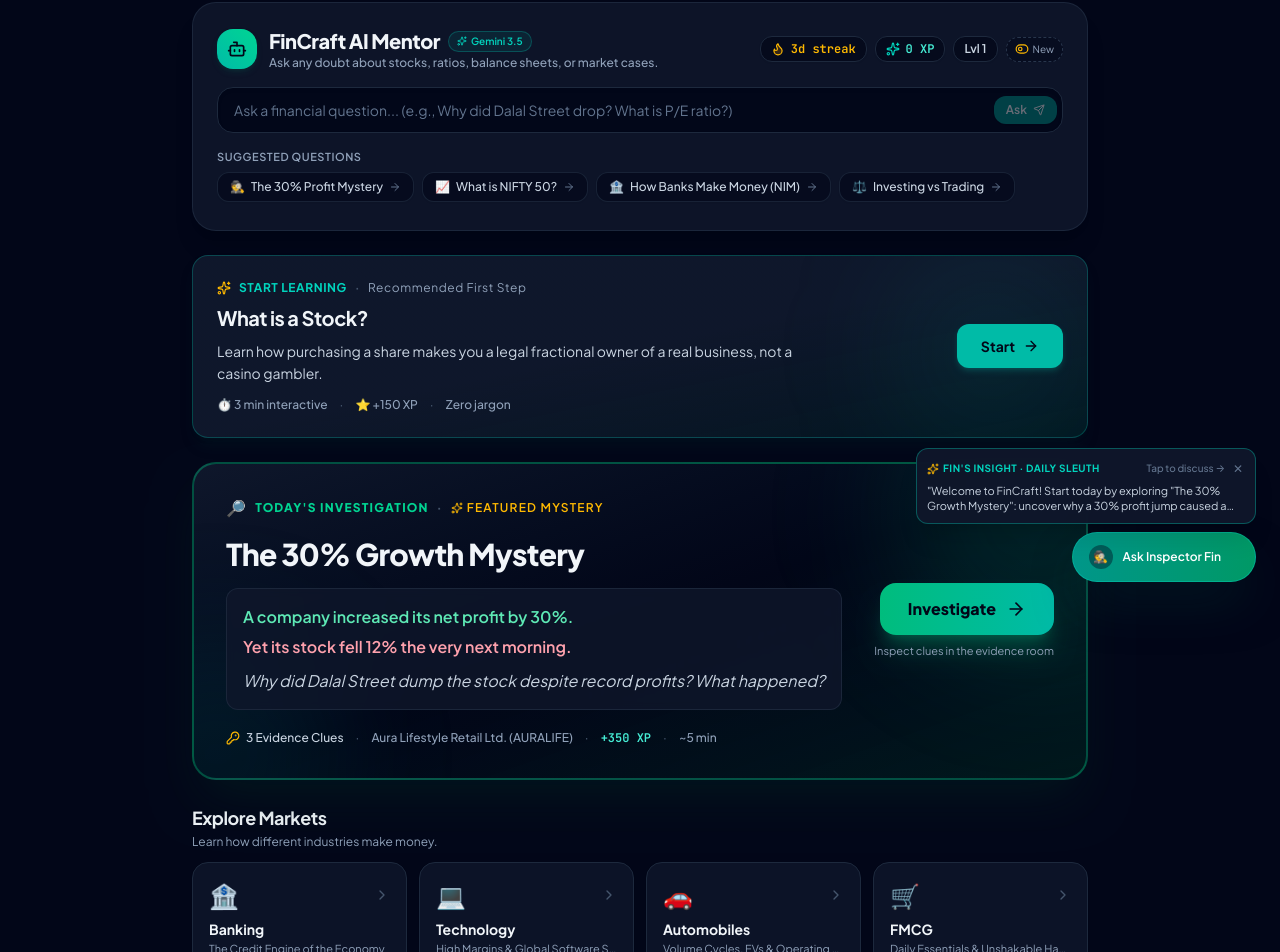
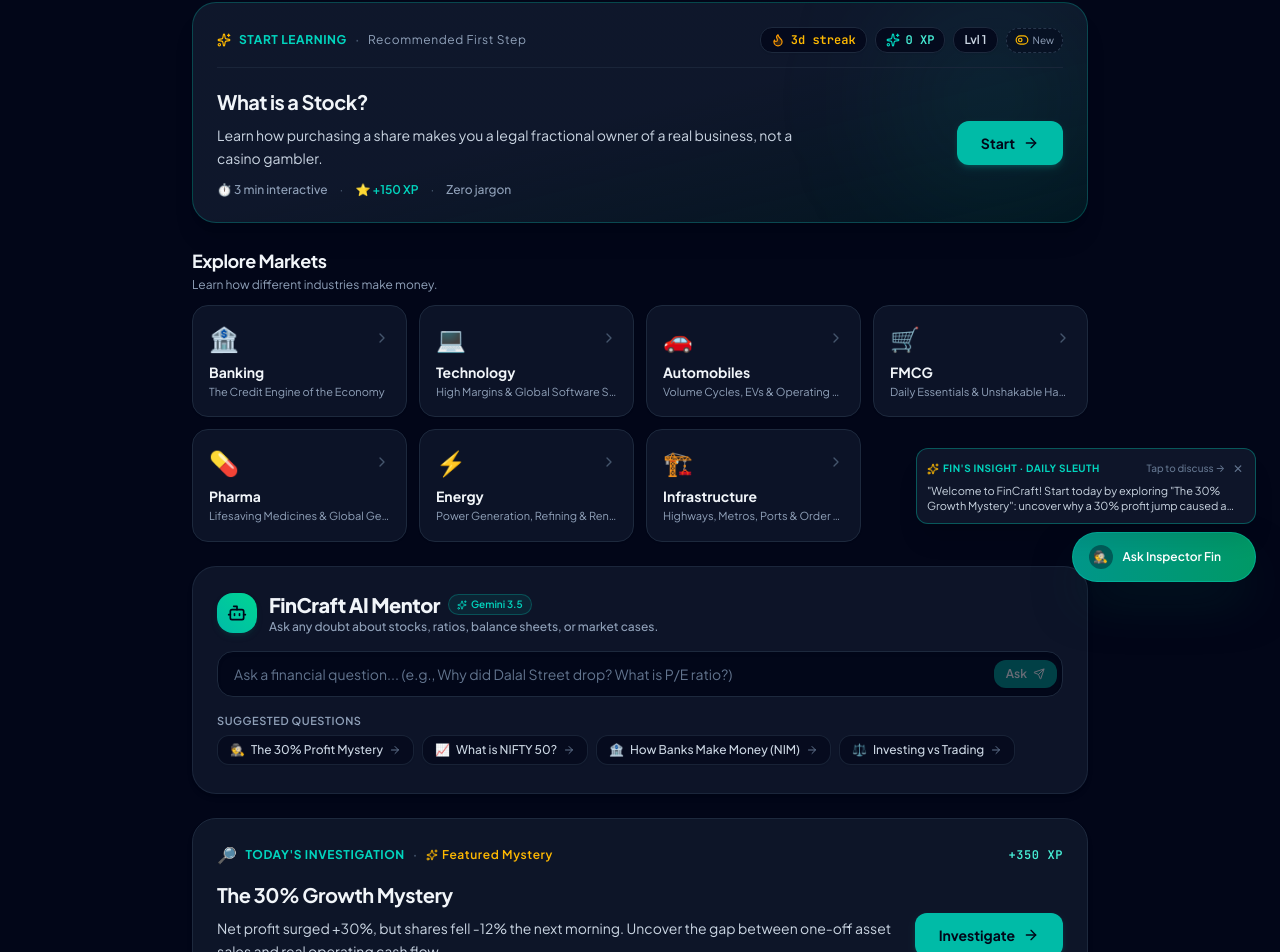
Before and after one commit to Tharunkumar1411/eduLab-prototype, a React (Vite) app: page / in a window 1280 px wide. Shown: the part 194-1146 px from the top of the page. Built offline with nearby package versions, Linux system fonts and the light colour scheme.

Commit message:
refactor: reorganize home dashboard layout
- Shifted learning progress and metrics to the top
- Relocated AI chat and refined component structures
- Standardized UI styling for cards and section headers

```diff
--- a/src/components/home/ContinueLearningCard.tsx
+++ b/src/components/home/ContinueLearningCard.tsx
@@ -1,11 +1,16 @@
 import React from 'react';
-import { ArrowRight, BookOpen, CheckCircle2, Play, Sparkles } from 'lucide-react';
+import { ArrowRight, BookOpen, Flame, Sparkles, ToggleLeft, ToggleRight } from 'lucide-react';
 import { PathNode } from '../../data/learningPath.ts';
 
 interface ContinueLearningCardProps {
   isNewUser: boolean;
   currentNode: PathNode;
   progressPercent: number;
+  streakDays: number;
+  userLevel: number;
+  userXp: number;
+  isSimulatingNewUser?: boolean;
+  onToggleUserMode?: () => void;
   onStartOrContinue: (node: PathNode) => void;
 }
 
@@ -13,18 +18,62 @@ export const ContinueLearningCard: React.FC<ContinueLearningCardProps> = ({
   isNewUser,
   currentNode,
   progressPercent,
+  streakDays,
+  userLevel,
+  userXp,
+  isSimulatingNewUser,
+  onToggleUserMode,
   onStartOrContinue,
 }) => {
+  // Render user streak and level badges strip
+  const renderLearnerMetrics = () => (
+    <div className="flex items-center gap-2 flex-wrap">
+      <div className="flex items-center gap-1.5 px-2.5 py-1 rounded-xl bg-slate-950/80 border border-slate-800 text-xs text-amber-400 font-semibold shadow-xs">
+        <Flame className="w-3.5 h-3.5 fill-amber-500/20 text-amber-500" />
+        <span className="font-mono-num">{streakDays}d streak</span>
+      </div>
+
+      <div className="flex items-center gap-1.5 px-2.5 py-1 rounded-xl bg-slate-950/80 border border-slate-800 text-xs text-teal-300 font-semibold shadow-xs">
+        <Sparkles className="w-3.5 h-3.5 text-teal-400" />
+        <span className="font-mono-num">{userXp.toLocaleString()} XP</span>
+      </div>
+
+      <div className="px-2.5 py-1 rounded-xl bg-slate-950/80 border border-slate-800 text-xs text-slate-300 font-semibold shadow-xs">
+        <span>Lvl {userLevel}</span>
+      </div>
+
+      {onToggleUserMode && (
+        <button
+          onClick={onToggleUserMode}
+          className="flex items-center gap-1 px-2 py-1 rounded-xl bg-slate-950/50 hover:bg-slate-800 border border-dashed border-slate-700/80 text-[10px] text-slate-400 hover:text-slate-200 transition-colors cursor-pointer"
+          title="Switch view preview"
+        >
+          {isSimulatingNewUser ? (
+            <>
+              <ToggleLeft className="w-3.5 h-3.5 text-amber-400" />
+              <span>New</span>
+            </>
+          ) : (
+            <>
+              <ToggleRight className="w-3.5 h-3.5 text-teal-400" />
+              <span>Returning</span>
+            </>
+          )}
+        </button>
+      )}
+    </div>
+  );
+
   // New User State: "Start Learning"
   if (isNewUser) {
     return (
       <section aria-labelledby="start-learning-heading" className="w-full">
-        <div className="bg-gradient-to-br from-slate-900 via-slate-900 to-teal-950/40 border border-teal-500/30 rounded-2xl p-5 sm:p-6 shadow-lg shadow-teal-950/20 relative overflow-hidden">
+        <div className="bg-gradient-to-br from-slate-900 via-slate-900 to-teal-950/40 border border-teal-500/30 rounded-3xl p-5 sm:p-6 shadow-xl relative overflow-hidden space-y-4">
           {/* Subtle accent glow */}
           <div className="absolute top-0 right-0 w-48 h-48 bg-teal-500/10 rounded-full blur-3xl pointer-events-none" />
 
-          <div className="flex flex-col sm:flex-row sm:items-center justify-between gap-5 relative z-10">
-            <div className="space-y-2 max-w-xl">
+          {/* Top Row: Section Tag & Learner Streak / Level metrics */}
+          <div className="flex flex-col sm:flex-row sm:items-center justify-between gap-3 relative z-10 border-b border-slate-800/80 pb-3.5">
             <div className="flex items-center gap-2 text-xs font-bold text-teal-400 uppercase tracking-wider">
               <Sparkles className="w-3.5 h-3.5 text-amber-400" />
               <span id="start-learning-heading">Start Learning</span>
@@ -32,6 +81,12 @@ export const ContinueLearningCard: React.FC<ContinueLearningCardProps> = ({
               <span className="text-slate-400 font-normal normal-case">Recommended First Step</span>
             </div>
 
+            {renderLearnerMetrics()}
+          </div>
+
+          {/* Lesson Content & CTA */}
+          <div className="flex flex-col sm:flex-row sm:items-center justify-between gap-5 relative z-10 pt-1">
+            <div className="space-y-2 max-w-xl">
               <h2 className="text-lg sm:text-xl font-bold text-slate-100 tracking-tight">
                 What is a Stock?
               </h2>
@@ -43,7 +98,7 @@ export const ContinueLearningCard: React.FC<ContinueLearningCardProps> = ({
               <div className="flex items-center gap-3 text-xs text-slate-400 pt-1 font-medium">
                 <span>⏱️ 3 min interactive</span>
                 <span className="text-slate-600">·</span>
-                <span>⭐ +150 XP</span>
+                <span className="text-teal-400 font-semibold">⭐ +150 XP</span>
                 <span className="text-slate-600">·</span>
                 <span>Zero jargon</span>
               </div>
@@ -67,9 +122,9 @@ export const ContinueLearningCard: React.FC<ContinueLearningCardProps> = ({
   // Returning User State: "Continue Learning"
   return (
     <section aria-labelledby="continue-learning-heading" className="w-full">
-      <div className="bg-slate-900/90 border border-slate-800 hover:border-slate-700/80 rounded-2xl p-5 sm:p-6 shadow-md transition-all">
-        <div className="flex flex-col sm:flex-row sm:items-center justify-between gap-5">
-          <div className="space-y-2.5 flex-1 min-w-0">
+      <div className="bg-slate-900/90 border border-slate-800 hover:border-slate-700/80 rounded-3xl p-5 sm:p-6 shadow-md transition-all space-y-4">
+        {/* Top Row: Section Tag & Learner Streak / Level metrics */}
+        <div className="flex flex-col sm:flex-row sm:items-center justify-between gap-3 border-b border-slate-800/80 pb-3.5">
           <div className="flex items-center gap-2 text-xs font-bold text-teal-400 uppercase tracking-wider">
             <BookOpen className="w-3.5 h-3.5 text-teal-400" />
             <span id="continue-learning-heading">Continue Learning</span>
@@ -77,6 +132,12 @@ export const ContinueLearningCard: React.FC<ContinueLearningCardProps> = ({
             <span className="text-slate-400 font-normal normal-case">{currentNode.levelBadge || 'Level Up'}</span>
           </div>
 
+          {renderLearnerMetrics()}
+        </div>
+
+        {/* Lesson Content & Progress */}
+        <div className="flex flex-col sm:flex-row sm:items-center justify-between gap-5">
+          <div className="space-y-2.5 flex-1 min-w-0">
             <h2 className="text-lg sm:text-xl font-bold text-slate-100 tracking-tight truncate">
               {currentNode.title}
             </h2>
@@ -86,9 +147,9 @@ export const ContinueLearningCard: React.FC<ContinueLearningCardProps> = ({
             </p>
 
             {/* Progress Bar */}
-            <div className="space-y-1.5 pt-1.5 max-w-md">
+            <div className="space-y-1.5 pt-1 max-w-md">
               <div className="flex items-center justify-between text-xs text-slate-400 font-medium">
-                <span>Progress</span>
+                <span>Unit Progress</span>
                 <span className="tabular-nums font-semibold text-slate-200">{progressPercent}%</span>
               </div>
               <div className="w-full h-2 bg-slate-800 rounded-full overflow-hidden">
--- a/src/components/home/HomeAiChatSection.tsx
+++ b/src/components/home/HomeAiChatSection.tsx
@@ -1,12 +1,7 @@
 import React, { useState } from 'react';
-import { Bot, Flame, Sparkles, Send, ArrowRight, ToggleLeft, ToggleRight, HelpCircle } from 'lucide-react';
+import { Bot, Sparkles, Send, ArrowRight } from 'lucide-react';
 
 interface HomeAiChatSectionProps {
-  userXp: number;
-  userLevel: number;
-  streakDays: number;
-  isSimulatingNewUser: boolean;
-  onToggleUserMode: () => void;
   onAskAi: (prompt: string) => void;
 }
 
@@ -33,14 +28,7 @@ const POPULAR_AI_PROMPTS = [
   },
 ];
 
-export const HomeAiChatSection: React.FC<HomeAiChatSectionProps> = ({
-  userXp,
-  userLevel,
-  streakDays,
-  isSimulatingNewUser,
-  onToggleUserMode,
-  onAskAi,
-}) => {
+export const HomeAiChatSection: React.FC<HomeAiChatSectionProps> = ({ onAskAi }) => {
   const [query, setQuery] = useState('');
 
   const handleSubmit = (e: React.FormEvent) => {
@@ -51,10 +39,9 @@ export const HomeAiChatSection: React.FC<HomeAiChatSectionProps> = ({
   };
 
   return (
-    <div className="rounded-3xl bg-slate-900/90 border border-slate-800/90 p-5 sm:p-6 shadow-xl space-y-4">
-      {/* Top Header Row with AI Branding & User Progress Badges */}
-      <div className="flex flex-col sm:flex-row sm:items-center sm:justify-between gap-4">
-        {/* Left: AI Mentor identity */}
+    <div className="rounded-3xl bg-slate-900/90 border border-slate-800/90 p-5 sm:p-6 shadow-md space-y-4">
+      {/* Header: Pure AI Mentor Identity */}
+      <div className="flex items-center justify-between gap-4">
         <div className="flex items-center gap-3">
           <div className="w-10 h-10 rounded-2xl bg-gradient-to-tr from-teal-500 to-emerald-400 flex items-center justify-center text-slate-950 font-bold shadow-md shadow-teal-900/30 shrink-0">
             <Bot className="w-5 h-5" />
@@ -64,7 +51,7 @@ export const HomeAiChatSection: React.FC<HomeAiChatSectionProps> = ({
               <h2 className="text-lg sm:text-xl font-extrabold text-slate-100 tracking-tight">
                 FinCraft AI Mentor
               </h2>
-              <span className="hidden sm:inline-flex items-center gap-1 px-2 py-0.5 rounded-full bg-teal-500/10 border border-teal-500/30 text-[10px] font-semibold text-teal-400">
+              <span className="inline-flex items-center gap-1 px-2 py-0.5 rounded-full bg-teal-500/10 border border-teal-500/30 text-[10px] font-semibold text-teal-400">
                 <Sparkles className="w-2.5 h-2.5" />
                 Gemini 3.5
               </span>
@@ -73,42 +60,6 @@ export const HomeAiChatSection: React.FC<HomeAiChatSectionProps> = ({
               Ask any doubt about stocks, ratios, balance sheets, or market cases.
             </p>
           </div>
-        </div>
-
-        {/* Right: Progress streak, XP & Testing persona toggle */}
-        <div className="flex items-center gap-2 self-start sm:self-auto flex-wrap">
-          <div className="flex items-center gap-1.5 px-2.5 py-1 rounded-xl bg-slate-950/70 border border-slate-800 text-xs text-amber-400 font-semibold shadow-xs">
-            <Flame className="w-3.5 h-3.5 fill-amber-500/20" />
-            <span className="font-mono-num">{streakDays}d streak</span>
-          </div>
-
-          <div className="flex items-center gap-1.5 px-2.5 py-1 rounded-xl bg-slate-950/70 border border-slate-800 text-xs text-teal-300 font-semibold shadow-xs">
-            <Sparkles className="w-3.5 h-3.5 text-teal-400" />
-            <span className="font-mono-num">{userXp.toLocaleString()} XP</span>
-          </div>
-
-          <div className="px-2.5 py-1 rounded-xl bg-slate-950/70 border border-slate-800 text-xs text-slate-300 font-semibold shadow-xs">
-            <span>Lvl {userLevel}</span>
-          </div>
-
-          {/* Test Persona Switcher */}
-          <button
-            onClick={onToggleUserMode}
-            className="flex items-center gap-1 px-2 py-1 rounded-xl bg-slate-950/50 hover:bg-slate-800 border border-dashed border-slate-700/80 text-[10px] text-slate-400 hover:text-slate-200 transition-colors cursor-pointer"
-            title="Switch user mode preview"
-          >
-            {isSimulatingNewUser ? (
-              <>
-                <ToggleLeft className="w-3.5 h-3.5 text-amber-400" />
-                <span>New</span>
-              </>
-            ) : (
-              <>
-                <ToggleRight className="w-3.5 h-3.5 text-teal-400" />
-                <span>Returning</span>
-              </>
-            )}
-          </button>
         </div>
       </div>
 
@@ -142,7 +93,7 @@ export const HomeAiChatSection: React.FC<HomeAiChatSectionProps> = ({
               key={idx}
               type="button"
               onClick={() => onAskAi(item.prompt)}
-              className="shrink-0 flex items-center gap-1.5 px-3 py-1.5 rounded-xl bg-slate-950/60 hover:bg-slate-800 border border-slate-800/80 hover:border-teal-500/40 text-xs text-slate-300 hover:text-slate-100 transition-all cursor-pointer shadow-xs group"
+              className="shrink-0 flex items-center gap-1.5 px-3 py-1.5 rounded-xl bg-slate-950/60 hover:bg-slate-850 border border-slate-800/80 hover:border-teal-500/40 text-xs text-slate-300 hover:text-slate-100 transition-all cursor-pointer shadow-xs group"
             >
               <span>{item.icon}</span>
               <span className="group-hover:text-teal-300 transition-colors font-medium">
--- a/src/components/home/HomeView.tsx
+++ b/src/components/home/HomeView.tsx
@@ -83,36 +83,36 @@ export const HomeView: React.FC<HomeViewProps> = ({
         onExploreMarket={() => setIsMarketModalOpen(true)}
       />
 
-      {/* Interactive AI Mentor Chat Option (replaces good morning header) */}
-      <HomeAiChatSection
-        userXp={userXp}
-        userLevel={userLevel}
-        streakDays={streakDays}
-        isSimulatingNewUser={isNewUser}
-        onToggleUserMode={toggleUserMode}
-        onAskAi={onAskAi}
-      />
-
-      {/* 2. Continue Learning / Start Learning */}
+      {/* 1. Start Learning / Continue Learning */}
       <ContinueLearningCard
         isNewUser={isNewUser}
         currentNode={currentNode}
         progressPercent={progressPercent}
+        streakDays={streakDays}
+        userLevel={userLevel}
+        userXp={userXp}
+        isSimulatingNewUser={isNewUser}
+        onToggleUserMode={toggleUserMode}
         onStartOrContinue={onStartOrContinueLesson}
       />
 
-      {/* 3. Today's Case (Hero element) */}
+      {/* 2. Explore Market */}
+      <ExploreMarketsSection
+        onSelectSector={(sector) => setSelectedSector(sector)}
+      />
+
+      {/* 3. Chat Mentor */}
+      <HomeAiChatSection
+        onAskAi={onAskAi}
+      />
+
+      {/* 4. Investigation */}
       <TodayCaseCard
         caseData={todayCase}
         onInvestigate={onInvestigateCase}
       />
 
-      {/* 4. Explore Markets */}
-      <ExploreMarketsSection
-        onSelectSector={(sector) => setSelectedSector(sector)}
-      />
-
-      {/* 6. Market Stories */}
+      {/* 5. Market News & Stories */}
       <MarketStoriesSection
         onSelectStory={(story) => setSelectedStory(story)}
       />
--- a/src/components/home/MarketStoriesSection.tsx
+++ b/src/components/home/MarketStoriesSection.tsx
@@ -16,7 +16,7 @@ export const MarketStoriesSection: React.FC<MarketStoriesSectionProps> = ({
         <div className="flex items-center gap-2">
           <span className="text-base" aria-hidden="true">📰</span>
           <h2 id="market-stories-heading" className="text-lg font-bold text-slate-100 tracking-tight">
-            Market Stories
+            Market News & Stories
           </h2>
         </div>
         <p className="text-xs text-slate-400 mt-0.5">
--- a/src/components/home/TodayCaseCard.tsx
+++ b/src/components/home/TodayCaseCard.tsx
@@ -1,5 +1,5 @@
 import React from 'react';
-import { ArrowRight, Compass, HelpCircle, KeyRound, Search, Sparkles } from 'lucide-react';
+import { ArrowRight, KeyRound, Sparkles } from 'lucide-react';
 import { PlaygroundCase } from '../../data/cases.ts';
 
 interface TodayCaseCardProps {
@@ -13,70 +13,56 @@ export const TodayCaseCard: React.FC<TodayCaseCardProps> = ({
 }) => {
   return (
     <section aria-labelledby="todays-investigation-heading" className="w-full">
-      {/* Hero Card Container */}
-      <div className="relative rounded-3xl bg-gradient-to-br from-slate-900 via-slate-950 to-emerald-950/50 border-2 border-emerald-500/40 p-6 sm:p-8 shadow-2xl shadow-emerald-950/40 overflow-hidden">
-        {/* Ambient atmospheric backdrop glow */}
-        <div className="absolute -top-24 -right-24 w-72 h-72 bg-emerald-500/15 rounded-full blur-3xl pointer-events-none" />
-        <div className="absolute -bottom-24 -left-24 w-60 h-60 bg-teal-500/10 rounded-full blur-3xl pointer-events-none" />
+      <div className="rounded-3xl bg-slate-900/90 border border-slate-800 hover:border-slate-700/80 p-5 sm:p-6 shadow-md transition-all space-y-3.5">
+        {/* Kicker Header */}
+        <div className="flex items-center justify-between text-xs font-bold text-teal-400 uppercase tracking-wider">
+          <div className="flex items-center gap-2">
+            <span className="text-base" aria-hidden="true">🔎</span>
+            <span id="todays-investigation-heading">Today's Investigation</span>
+            <span className="text-slate-600">·</span>
+            <span className="text-amber-400 font-semibold flex items-center gap-1 normal-case">
+              <Sparkles className="w-3 h-3 text-amber-400" />
+              Featured Mystery
+            </span>
+          </div>
 
-        <div className="relative z-10 flex flex-col md:flex-row md:items-center justify-between gap-6">
-          <div className="space-y-4 max-w-2xl">
-            {/* Kicker badge */}
-            <div className="flex items-center gap-2 text-xs font-extrabold uppercase tracking-widest text-emerald-400">
-              <span className="text-base">🔎</span>
-              <span id="todays-investigation-heading">Today's Investigation</span>
-              <span className="text-slate-600">·</span>
-              <span className="text-amber-400 font-semibold flex items-center gap-1">
-                <Sparkles className="w-3 h-3" />
-                Featured Mystery
-              </span>
-            </div>
+          <span className="text-teal-300 font-mono-num font-semibold text-xs normal-case">
+            +{caseData.xpReward} XP
+          </span>
+        </div>
 
-            {/* Title */}
-            <h2 className="text-2xl sm:text-3xl font-extrabold text-slate-100 tracking-tight text-balance">
+        {/* Content & Action Row */}
+        <div className="flex flex-col sm:flex-row sm:items-center justify-between gap-5">
+          <div className="space-y-2 flex-1 min-w-0">
+            <h2 className="text-lg sm:text-xl font-bold text-slate-100 tracking-tight truncate">
               {caseData.title}
             </h2>
 
-            {/* Narrative Mystery Hook */}
-            <div className="p-4 rounded-xl bg-slate-900/80 border border-slate-800/90 text-sm sm:text-base text-slate-200 space-y-1.5 backdrop-blur-xs font-sans">
-              <p className="font-semibold text-emerald-300">
-                A company increased its net profit by 30%.
-              </p>
-              <p className="font-semibold text-rose-300">
-                Yet its stock fell 12% the very next morning.
-              </p>
-              <p className="text-slate-300 italic pt-1">
-                Why did Dalal Street dump the stock despite record profits? What happened?
-              </p>
-            </div>
+            <p className="text-sm text-slate-300 line-clamp-2 leading-relaxed">
+              Net profit surged +30%, but shares fell -12% the next morning. Uncover the gap between one-off asset sales and real operating cash flow.
+            </p>
 
-            {/* Unboxed Metadata Tokens */}
-            <div className="flex items-center gap-3 text-xs text-slate-400 font-medium flex-wrap pt-1">
-              <span className="flex items-center gap-1.5 text-slate-300">
+            {/* Clue Tokens Strip */}
+            <div className="flex items-center gap-3 text-xs text-slate-400 font-medium flex-wrap pt-0.5">
+              <span className="flex items-center gap-1 text-slate-300">
                 <KeyRound className="w-3.5 h-3.5 text-amber-400" />
                 <span>3 Evidence Clues</span>
               </span>
               <span className="text-slate-600" aria-hidden="true">·</span>
               <span>{caseData.companyName} ({caseData.ticker})</span>
               <span className="text-slate-600" aria-hidden="true">·</span>
-              <span className="text-teal-300 font-semibold font-mono-num">+{caseData.xpReward} XP</span>
-              <span className="text-slate-600" aria-hidden="true">·</span>
-              <span>~{caseData.estimatedMinutes} min</span>
+              <span>~{caseData.estimatedMinutes} min solve</span>
             </div>
           </div>
 
-          {/* Action CTA */}
-          <div className="shrink-0 flex flex-col items-stretch sm:items-end gap-2">
+          <div className="shrink-0 flex items-center">
             <button
               onClick={() => onInvestigate(caseData)}
-              className="min-h-[48px] px-7 py-3.5 rounded-2xl bg-gradient-to-r from-emerald-500 to-teal-500 hover:from-emerald-400 hover:to-teal-400 active:scale-98 text-slate-950 font-extrabold text-sm sm:text-base transition-all duration-150 flex items-center justify-center gap-2.5 shadow-xl shadow-emerald-500/25 cursor-pointer"
+              className="w-full sm:w-auto min-h-[44px] px-6 py-3 rounded-xl bg-teal-500 hover:bg-teal-400 active:scale-98 text-slate-950 font-bold text-sm transition-all duration-150 flex items-center justify-center gap-2 shadow-md shadow-teal-500/20 cursor-pointer"
             >
               <span>Investigate</span>
-              <ArrowRight className="w-5 h-5" />
+              <ArrowRight className="w-4 h-4" />
             </button>
-            <span className="text-[11px] text-slate-400 text-center sm:text-right">
-              Inspect clues in the evidence room
-            </span>
           </div>
         </div>
       </div>
```
Lines whose indentation alone changed are shown as unchanged.
